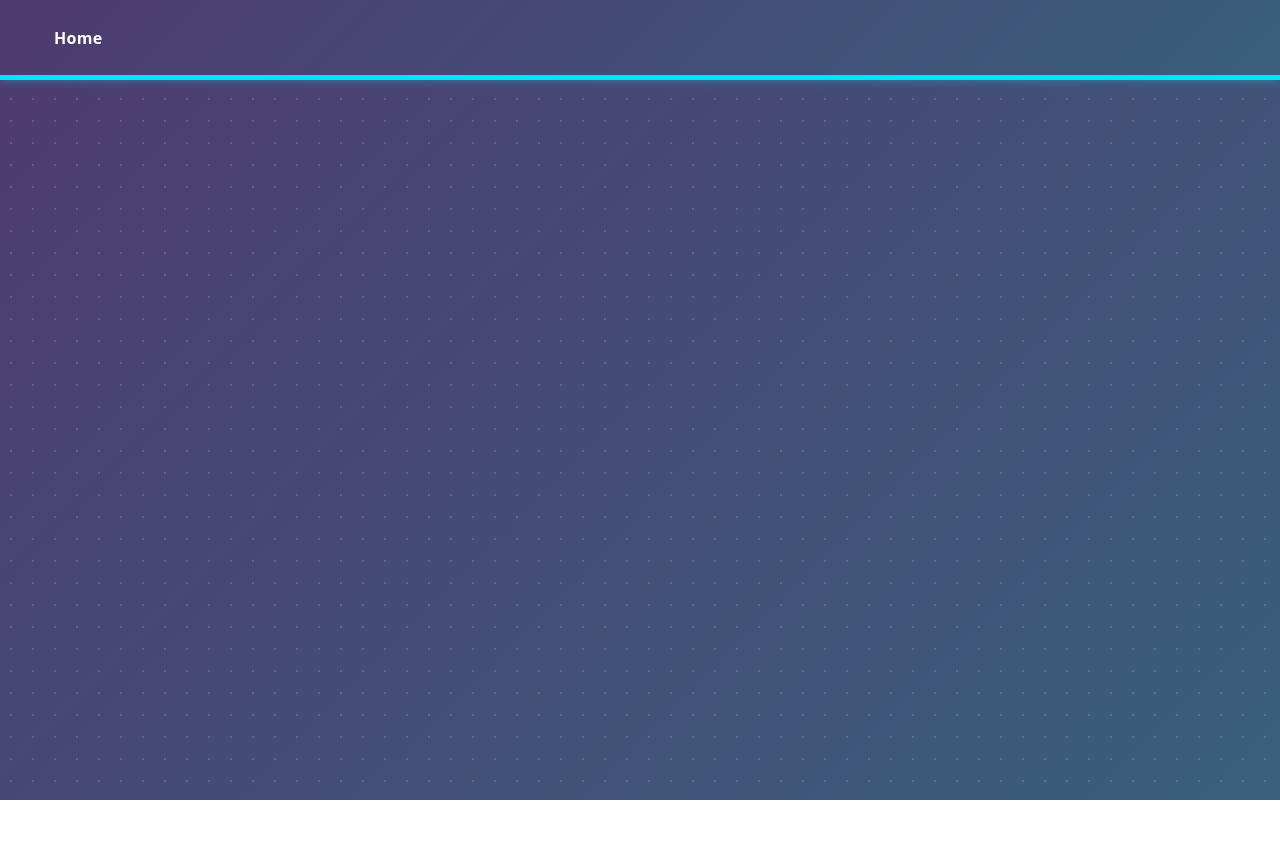
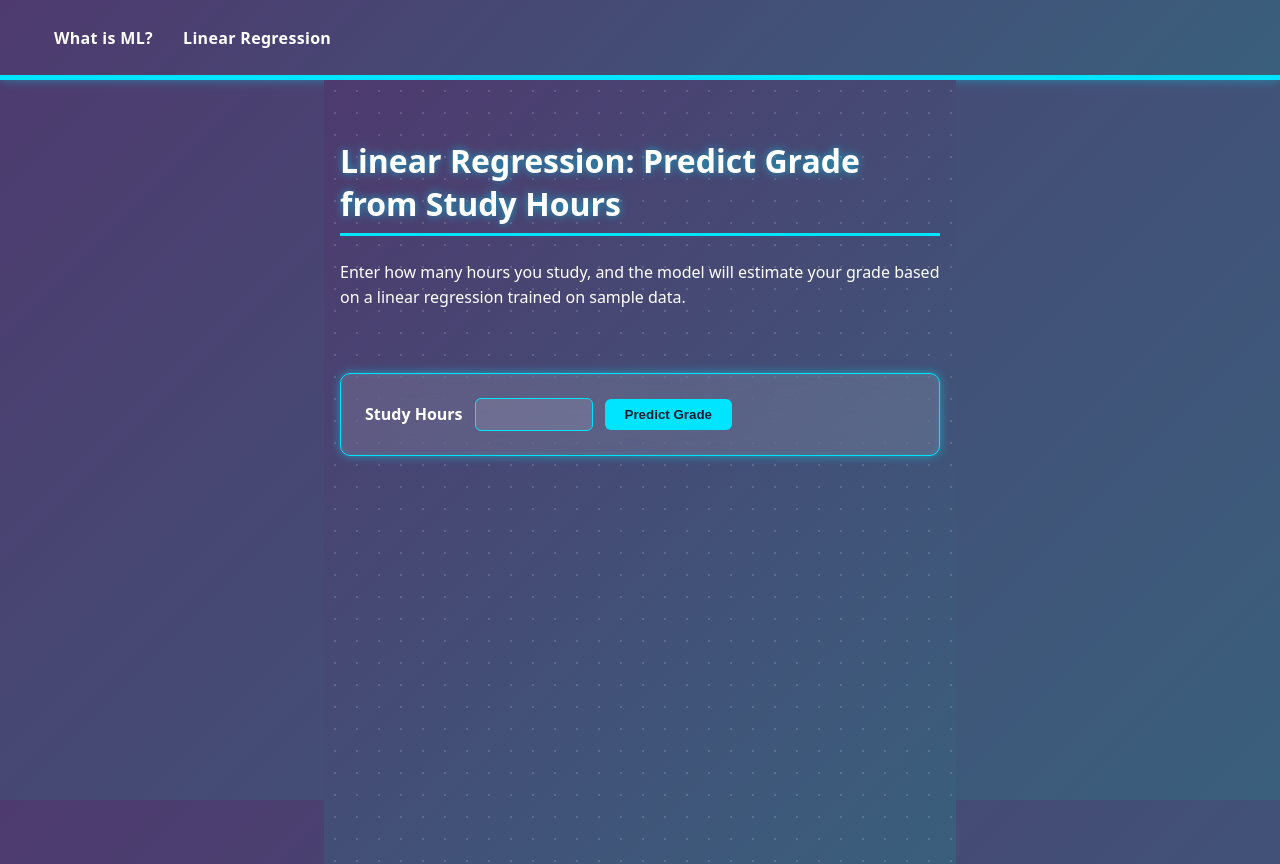
Before and after one commit to Jesu0809/machine-learning-exercises, an Angular app in the folder ml-frontend/: page /linear-regression in a window 1280 px wide. Before the commit this address led to /. Before the commit the page ends 800 px from the top, so only its background shows below. Built offline with nearby package versions, Linux system fonts and the light colour scheme.

Commit message:
add linear regression calculator

```diff
--- a/ml-frontend/src/app/app.config.ts
+++ b/ml-frontend/src/app/app.config.ts
@@ -1,10 +1,12 @@
 import { ApplicationConfig, provideBrowserGlobalErrorListeners } from '@angular/core';
 import { provideRouter } from '@angular/router';
+import { provideHttpClient } from '@angular/common/http';
 import { routes } from './app.routes';
 
 export const appConfig: ApplicationConfig = {
   providers: [
     provideBrowserGlobalErrorListeners(),
     provideRouter(routes),
+    provideHttpClient(),
   ]
 };
--- a/ml-frontend/src/app/app.html
+++ b/ml-frontend/src/app/app.html
@@ -1,5 +1,6 @@
 <nav class="app-nav">
-  <a routerLink="/" class="app-nav-link">Home</a>
+  <a class="app-nav-link" routerLink="/ml-info" routerLinkActive="active">What is ML?</a>
+  <a class="app-nav-link" routerLink="/linear-regression" routerLinkActive="active">Linear Regression</a>
 </nav>
 
 <router-outlet></router-outlet>
--- a/ml-frontend/src/app/app.routes.ts
+++ b/ml-frontend/src/app/app.routes.ts
@@ -1,6 +1,9 @@
 import { Routes } from '@angular/router';
 import { MlInfo } from './pages/ml-info/ml-info';
+import { LinearRegression } from './pages/linear-regression/linear-regression';
 
 export const routes: Routes = [
-  { path: '', component: MlInfo },
+  { path: '', redirectTo: 'ml-info', pathMatch: 'full' },
+  { path: 'ml-info', component: MlInfo },
+  { path: 'linear-regression', component: LinearRegression },
 ];
--- /dev/null
+++ b/ml-frontend/src/app/pages/linear-regression/linear-regression.css
@@ -0,0 +1,96 @@
+.lr-page {
+  max-width: 600px;
+  margin: 0 auto;
+  padding: 2rem 1rem;
+  font-family: system-ui, sans-serif;
+  color: #ffffff;
+  min-height: calc(100vh - 80px);
+  background-image:
+    radial-gradient(rgba(255, 255, 255, 0.15) 1px, transparent 1px),
+    linear-gradient(135deg, #4e3a6e, #3a5f7d);
+  background-size: 22px 22px, cover;
+  background-position: 0 0, 0 0;
+  background-attachment: fixed, fixed;
+}
+
+.lr-header h1 {
+  font-size: 2rem;
+  margin-bottom: 0.5rem;
+  color: #ffffff;
+  display: inline-block;
+  padding-bottom: 0.5rem;
+  border-bottom: 3px solid #00e5ff;
+  text-shadow: 0 0 8px rgba(0, 229, 255, 0.6);
+}
+
+.lr-header p {
+  line-height: 1.6;
+  color: #ffffff;
+}
+
+.lr-card {
+  margin-top: calc(2rem + 30px);
+  border: 1px solid #00e5ff;
+  border-radius: 10px;
+  padding: 1.5rem;
+  background: rgba(255, 255, 255, 0.12);
+  backdrop-filter: blur(24px);
+  -webkit-backdrop-filter: blur(24px);
+  box-shadow: 0 0 10px rgba(0, 229, 255, 0.5), inset 0 0 6px rgba(0, 229, 255, 0.15);
+}
+
+.lr-card form {
+  display: flex;
+  align-items: center;
+  gap: 0.75rem;
+  flex-wrap: wrap;
+}
+
+.lr-card label {
+  font-weight: 600;
+}
+
+.lr-card input {
+  padding: 0.5rem;
+  border: 1px solid #00e5ff;
+  border-radius: 6px;
+  width: 100px;
+  background: rgba(255, 255, 255, 0.1);
+  color: #ffffff;
+}
+
+.lr-card button {
+  padding: 0.5rem 1.25rem;
+  background: #00e5ff;
+  color: #1a1a2e;
+  border: none;
+  border-radius: 6px;
+  font-weight: 600;
+  cursor: pointer;
+  transition: box-shadow 0.2s ease;
+}
+
+.lr-card button:hover:not(:disabled) {
+  box-shadow: 0 0 12px rgba(0, 229, 255, 0.8);
+}
+
+.lr-card button:disabled {
+  opacity: 0.6;
+  cursor: not-allowed;
+}
+
+.status {
+  margin-top: 1rem;
+  color: #ffffff;
+}
+
+.error {
+  margin-top: 1rem;
+  color: #ff6b6b;
+}
+
+.result {
+  margin-top: 1rem;
+  color: #ffffff;
+  text-shadow: 0 0 8px rgba(0, 229, 255, 0.6);
+}
--- /dev/null
+++ b/ml-frontend/src/app/pages/linear-regression/linear-regression.html
@@ -0,0 +1,27 @@
+<section class="lr-page">
+  <header class="lr-header">
+    <h1>Linear Regression: Predict Grade from Study Hours</h1>
+    <p>
+      Enter how many hours you study, and the model will estimate your grade
+      based on a linear regression trained on sample data.
+    </p>
+  </header>
+
+  <div class="lr-card">
+    <form (ngSubmit)="predictGrade()">
+      <label for="hours">Study Hours</label>
+      <input id="hours" type="number" step="any" name="hours" [(ngModel)]="hours" required>
+      <button type="submit" [disabled]="loading()">Predict Grade</button>
+    </form>
+
+    @if (loading()) {
+      <p class="status">Calculating...</p>
+    }
+    @if (errorMessage()) {
+      <p class="error">{{ errorMessage() }}</p>
+    }
+    @if (result() !== null && !loading()) {
+      <h2 class="result">Estimated Grade: {{ result() }}</h2>
+    }
+  </div>
+</section>
--- /dev/null
+++ b/ml-frontend/src/app/pages/linear-regression/linear-regression.ts
@@ -0,0 +1,40 @@
+import { Component, signal } from '@angular/core';
+import { FormsModule } from '@angular/forms';
+import { HttpClient } from '@angular/common/http';
+import { GradePredictionResponse } from '../../models/grade-prediction.model';
+
+@Component({
+  selector: 'app-linear-regression',
+  imports: [FormsModule],
+  templateUrl: './linear-regression.html',
+  styleUrl: './linear-regression.css'
+})
+export class LinearRegression {
+  hours: number | null = null;
+  result = signal<number | null>(null);
+  loading = signal(false);
+  errorMessage = signal<string | null>(null);
+
+  constructor(private http: HttpClient) {}
+
+  predictGrade() {
+    if (this.hours === null) {
+      return;
+    }
+    this.loading.set(true);
+    this.errorMessage.set(null);
+    this.result.set(null);
+
+    this.http.post<GradePredictionResponse>('/api/predict-grade', { hours: this.hours })
+      .subscribe({
+        next: (response) => {
+          this.result.set(response.result);
+          this.loading.set(false);
+        },
+        error: () => {
+          this.errorMessage.set('Something went wrong. Please try again.');
+          this.loading.set(false);
+        }
+      });
+  }
+}
```
Also changed, not shown: ml-frontend/src/app/models/grade-prediction.model.ts (added, +7 -0 lines), 2 other files (tests, documents, lock files or other folders).
